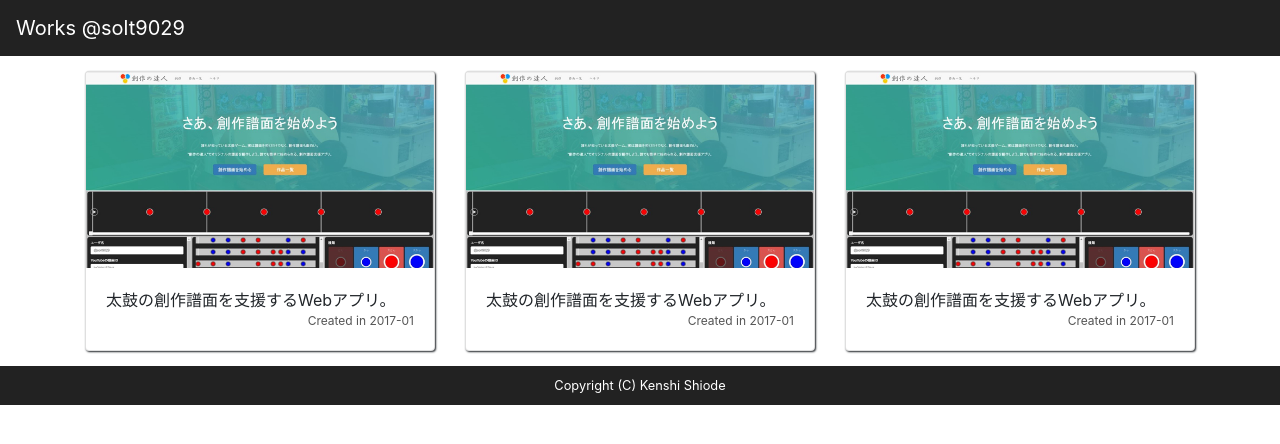
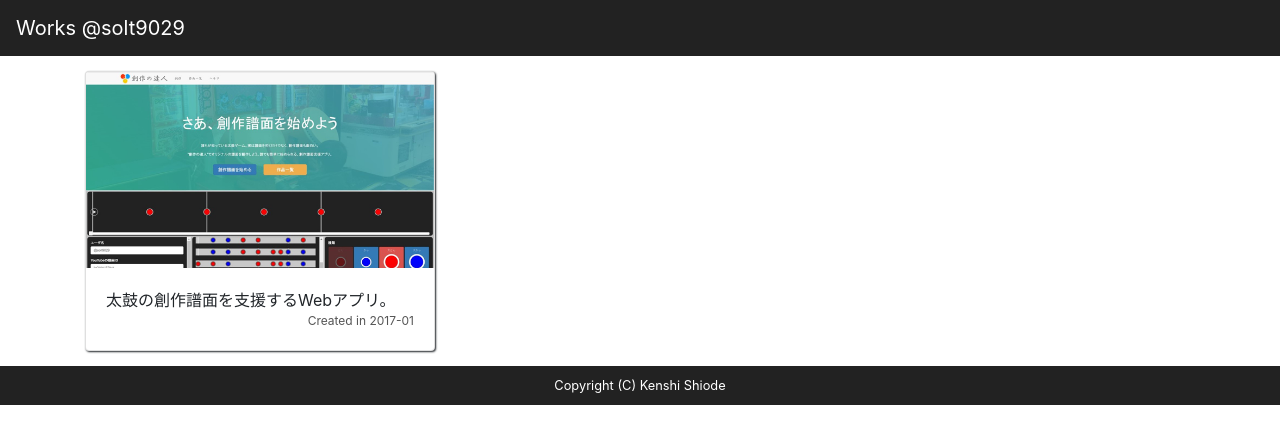
Before and after one commit to solt9029/Works, a React (Create React App) app: page / in a window 1280 px wide. Shown: the top 444 px of the page. Built offline with nearby package versions, Linux system fonts and the light colour scheme.

Commit message:
data.json

```diff
--- a/src/components/App/App.js
+++ b/src/components/App/App.js
@@ -4,6 +4,7 @@ import Work from '../Work/Work';
 import AppNavbar from '../AppNavbar/AppNavbar';
 import AppFooter from '../AppFooter/AppFooter';
 import { Container, Row } from 'reactstrap';
+import data from '../../data/data';
 
 export default class App extends Component {
   render() {
@@ -12,9 +13,7 @@ export default class App extends Component {
         <AppNavbar />
         <Container>
           <Row>
-            <Work image="/images/editmaster.jpg" desc="太鼓の創作譜面を支援するWebアプリ。" date="2017-01" />
-            <Work image="/images/editmaster.jpg" desc="太鼓の創作譜面を支援するWebアプリ。" date="2017-01" />
-            <Work image="/images/editmaster.jpg" desc="太鼓の創作譜面を支援するWebアプリ。" date="2017-01" />
+            <Work image={data[0].image} desc={data[0].desc} date={data[0].date} />
           </Row>
         </Container>
         <AppFooter />
--- a/src/components/Work/Work.js
+++ b/src/components/Work/Work.js
@@ -7,7 +7,7 @@ export default class Work extends Component {
     return (
       <Col lg={4} md={6} sm={12} xs={12}>
         <Card>
-          <CardImg top width="100%" src={this.props.image} alt={this.props.image} />
+          <CardImg top width="100%" src={`/images/${this.props.image}.jpg`} alt={this.props.image} />
           <CardBody>
             <CardText>{this.props.desc}</CardText>
             <CardText className="date">Created in {this.props.date}</CardText>
--- /dev/null
+++ b/src/data/data.json
@@ -0,0 +1,17 @@
+[
+  {
+    "image": "editmaster",
+    "desc": "太鼓の創作譜面を支援するWebアプリ。",
+    "date": "2017-01"
+  },
+  {
+    "image": "editmaster",
+    "desc": "太鼓の創作譜面を支援するWebアプリ。",
+    "date": "2017-01"
+  },
+  {
+    "image": "editmaster",
+    "desc": "太鼓の創作譜面を支援するWebアプリ。",
+    "date": "2017-01"
+  }
+]
```
